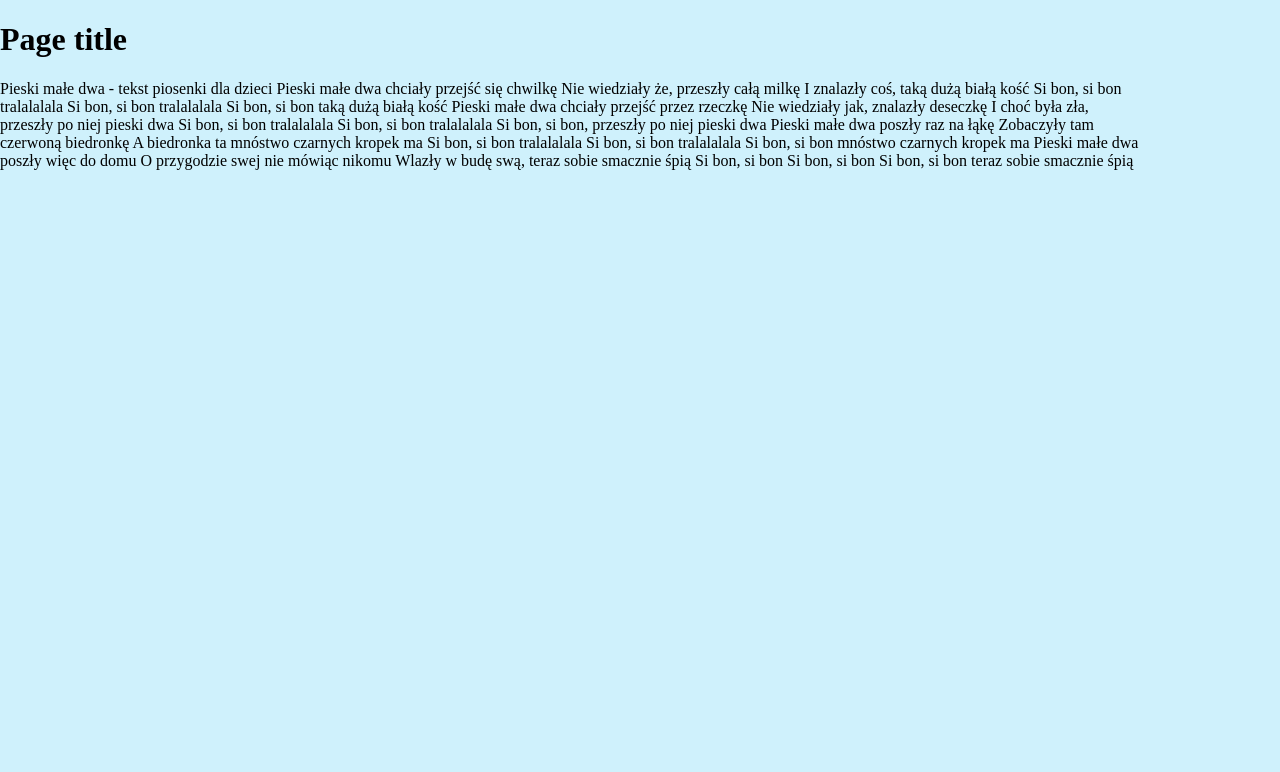
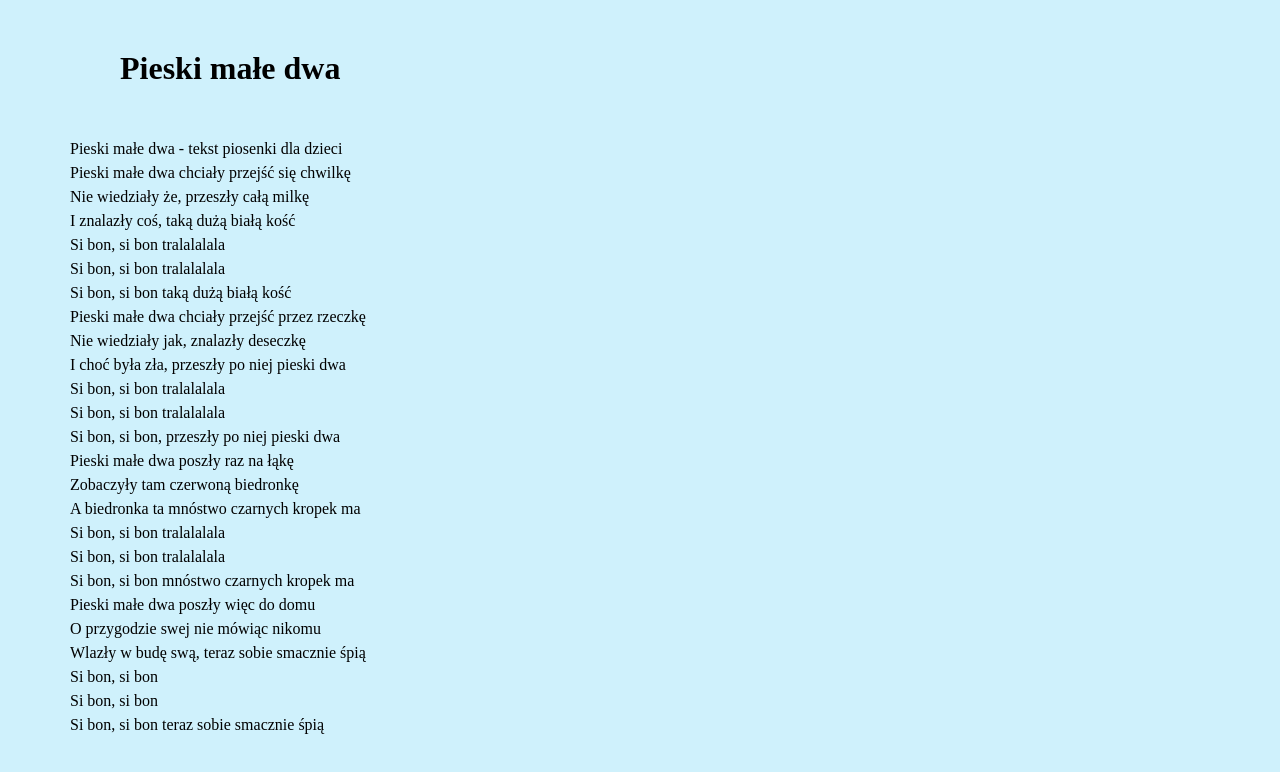
Before and after one commit to RobertBukowiecki/learning-git-2, a plain HTML site: page index.html in a window 1280 px wide. Drawn offline with Linux system fonts and the light colour scheme.

Commit message:
Add text style

```diff
--- a/index.html
+++ b/index.html
@@ -9,35 +9,36 @@
 <body>
     <header>
         <div class="container">
-            <h1>Page title</h1>
-            <p>Pieski małe dwa - tekst piosenki dla dzieci
-                Pieski małe dwa chciały przejść się chwilkę
-                Nie wiedziały że, przeszły całą milkę
-                I znalazły coś, taką dużą białą kość
-                Si bon, si bon tralalalala
-                Si bon, si bon tralalalala
-                Si bon, si bon taką dużą białą kość
+            <h1 class="song-title">Pieski małe dwa</h1>
+            <p class="song-lyrics">
+                Pieski małe dwa - tekst piosenki dla dzieci<br>
+                Pieski małe dwa chciały przejść się chwilkę<br>
+                Nie wiedziały że, przeszły całą milkę<br>
+                I znalazły coś, taką dużą białą kość<br>
+                Si bon, si bon tralalalala<br>
+                Si bon, si bon tralalalala<br>
+                Si bon, si bon taką dużą białą kość<br>
 
-                Pieski małe dwa chciały przejść przez rzeczkę
-                Nie wiedziały jak, znalazły deseczkę
-                I choć była zła, przeszły po niej pieski dwa
-                Si bon, si bon tralalalala
-                Si bon, si bon tralalalala
-                Si bon, si bon, przeszły po niej pieski dwa
+                Pieski małe dwa chciały przejść przez rzeczkę<br>
+                Nie wiedziały jak, znalazły deseczkę<br>
+                I choć była zła, przeszły po niej pieski dwa<br>
+                Si bon, si bon tralalalala<br>
+                Si bon, si bon tralalalala<br>
+                Si bon, si bon, przeszły po niej pieski dwa<br>
 
-                Pieski małe dwa poszły raz na łąkę
-                Zobaczyły tam czerwoną biedronkę
-                A biedronka ta mnóstwo czarnych kropek ma
-                Si bon, si bon tralalalala
-                Si bon, si bon tralalalala
-                Si bon, si bon mnóstwo czarnych kropek ma
+                Pieski małe dwa poszły raz na łąkę<br>
+                Zobaczyły tam czerwoną biedronkę<br>
+                A biedronka ta mnóstwo czarnych kropek ma<br>
+                Si bon, si bon tralalalala<br>
+                Si bon, si bon tralalalala<br>
+                Si bon, si bon mnóstwo czarnych kropek ma<br>
 
-                Pieski małe dwa poszły więc do domu
-                O przygodzie swej nie mówiąc nikomu
-                Wlazły w budę swą, teraz sobie smacznie śpią
-                Si bon, si bon
-                Si bon, si bon
-                Si bon, si bon teraz sobie smacznie śpią
+                Pieski małe dwa poszły więc do domu<br>
+                O przygodzie swej nie mówiąc nikomu<br>
+                Wlazły w budę swą, teraz sobie smacznie śpią<br>
+                Si bon, si bon<br>
+                Si bon, si bon<br>
+                Si bon, si bon teraz sobie smacznie śpią<br>
             </p>
         </div>
     </header>
--- a/style.css
+++ b/style.css
@@ -18,6 +18,13 @@ header {
     display: flex;
     height: 100vh;
     background-color: rgb(207, 241, 252);
-    h1 {
-    }
+    justify-content: center;
 }
+
+.song-title {
+    margin: 50px;
+}
+
+.song-lyrics {
+    line-height: 1.5em;
+}
```
